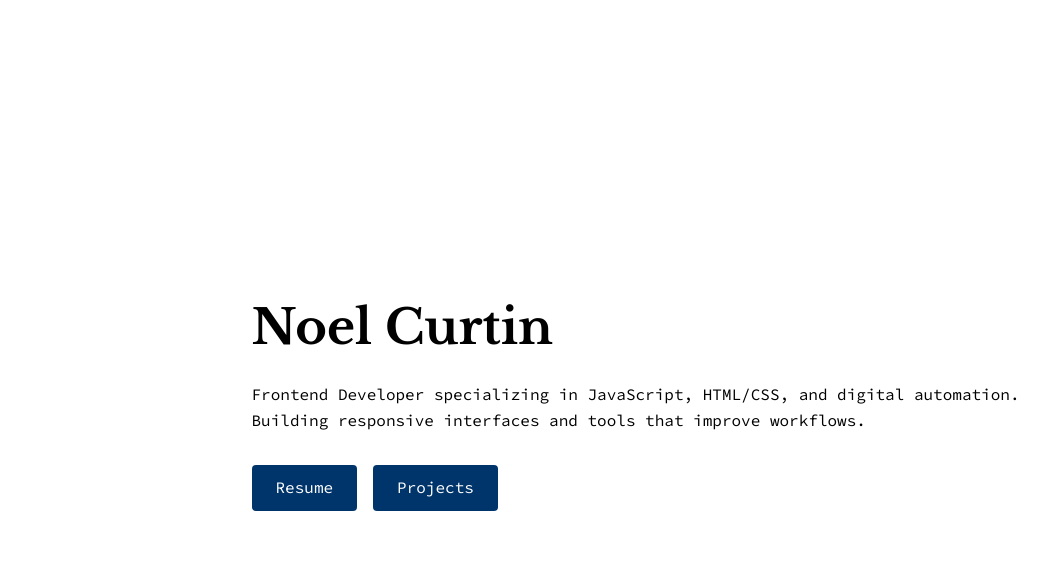
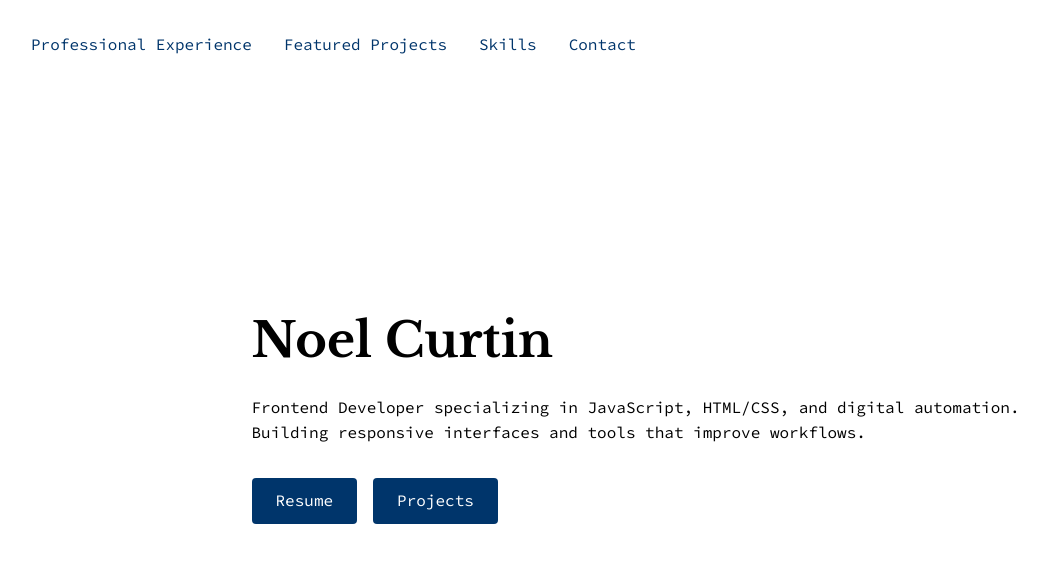
Before and after one commit to noelcurtin/portfolio, a plain HTML site: page index.html in a window 1280 px wide. Shown: the whole page, without its empty margins (1-1048 px from the left). Drawn offline with nearby package versions, Linux system fonts and the light colour scheme.

Commit message:
Build portfolio hero section and site navigation

```diff
--- a/index.html
+++ b/index.html
@@ -25,13 +25,25 @@
       .hero {
         min-height: 100vh;
         display: flex;
-        justify-content: center;
-        align-items: center;
+        flex-direction: column;
         padding: 2rem;
+      }
+
+      .nav ul {
+        display: flex;
+        list-style: none;
+        gap: 2rem;
+      }
+
+      .nav a {
+        color: #00356b;
+        text-decoration: none;
       }
 
       .hero-content {
         max-width: 775px;
+        align-self: center;
+        margin: auto 0;
       }
 
       .hero-content h1 {
@@ -55,13 +67,20 @@
         text-align: center;
         text-decoration: none;
         display: inline-block;
-        /* margin: 14px 0; */
         cursor: pointer;
       }
     </style>
   </head>
   <body>
     <header class="hero">
+      <nav class="nav">
+        <ul>
+          <li><a href="#professional">Professional Experience</a></li>
+          <li><a href="#projects">Featured Projects</a></li>
+          <li><a href="#skills">Skills</a></li>
+          <li><a href="#contact">Contact</a></li>
+        </ul>
+      </nav>
       <div class="hero-content">
         <h1>Noel Curtin</h1>
         <p>
@@ -71,14 +90,23 @@
         </p>
         <div class="hero-actions">
           <a
-            href="assets/Noel Curtin - Resume.pdf"
+            href="assets/Noel_Curtin_Resume.pdf"
             class="button"
             target="_blank"
+            rel="noopener noreferrer"
             >Resume</a
           >
           <a href="#projects" class="button">Projects</a>
         </div>
       </div>
     </header>
+
+    <section id="professional"></section>
+
+    <section id="projects"></section>
+
+    <section id="skills"></section>
+
+    <footer id="contact"></footer>
   </body>
 </html>
```
Also changed, not shown: 2 other files.
